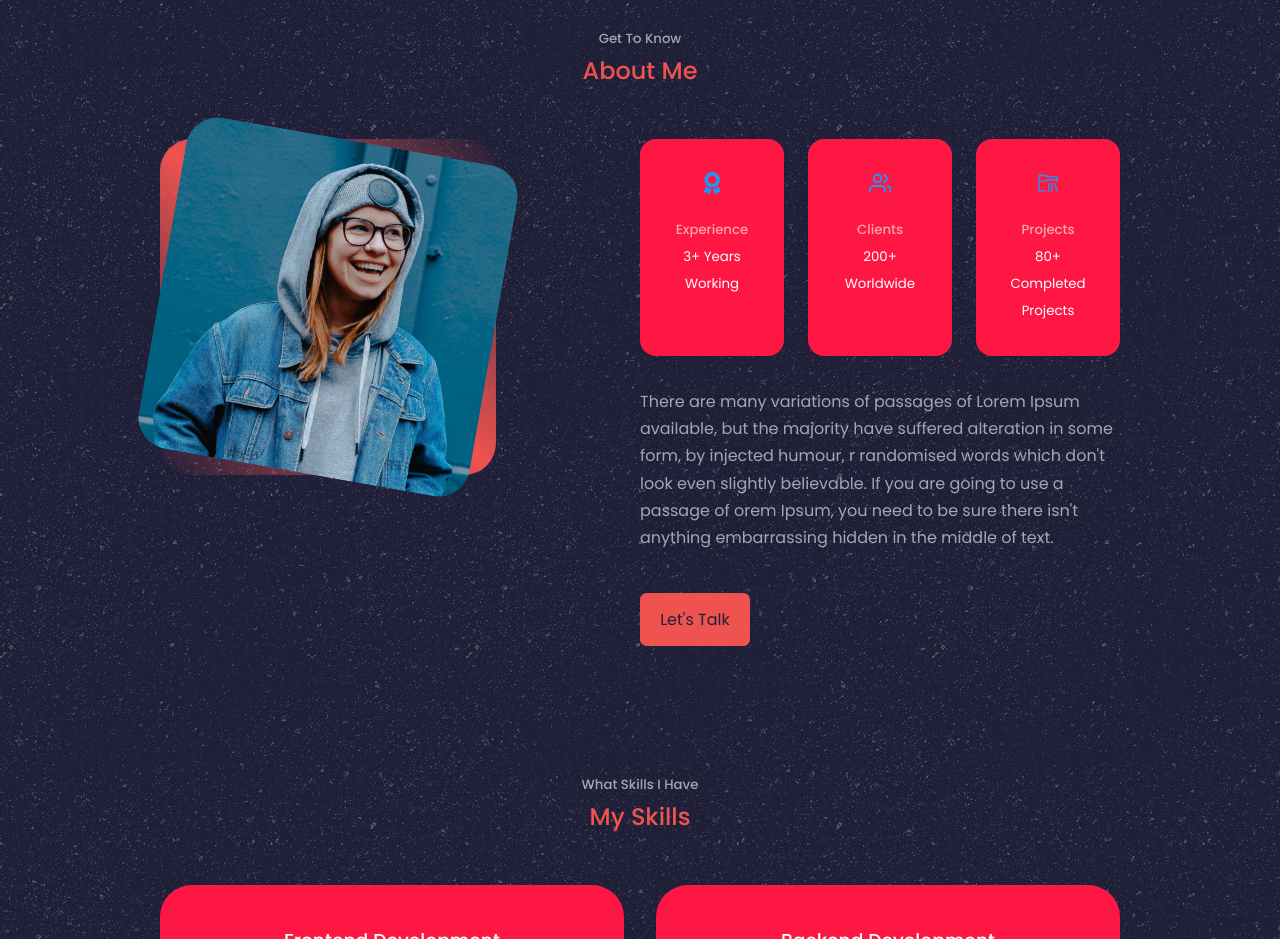
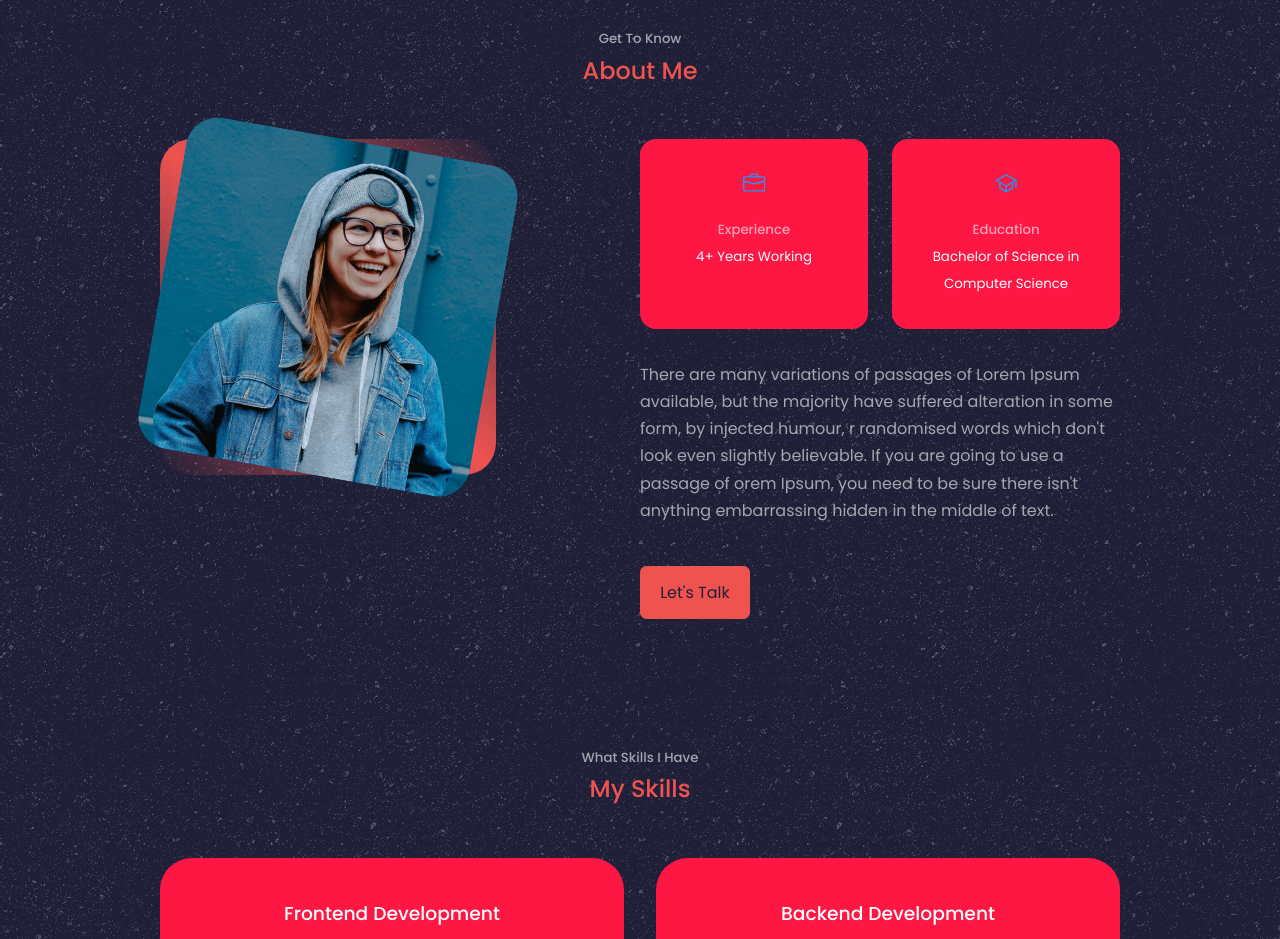
Before and after one commit to matthewmics/me, a React (Create React App) app: page / in a window 1280 px wide. Shown: the part 900-1839 px from the top of the page. Built offline with nearby package versions, Linux system fonts and the light colour scheme.

Commit message:
Update about content

```diff
--- a/src/components/about/About.jsx
+++ b/src/components/about/About.jsx
@@ -1,9 +1,8 @@
 import React from 'react'
 import './about.scss'
 import ME from '../../assets/me-about.jpg'
-import { FaAward } from 'react-icons/fa'
-import { FiUsers } from 'react-icons/fi'
-import { VscFolderLibrary } from 'react-icons/vsc'
+import { IoSchoolOutline } from 'react-icons/io5'
+import { BsBriefcase } from 'react-icons/bs'
 
 const About = () => {
   return (
@@ -19,19 +18,14 @@ const About = () => {
         <div className="about__content">
           <div className="about__cards">
             <article className='about__card'>
-              <FaAward className='about__icon'></FaAward>
+              <BsBriefcase className='about__icon'></BsBriefcase>
               <h5>Experience</h5>
-              <small>3+ Years Working</small>
+              <small>4+ Years Working</small>
             </article>
             <article className='about__card'>
-              <FiUsers className='about__icon'></FiUsers>
-              <h5>Clients</h5>
-              <small>200+ Worldwide</small>
-            </article>
-            <article className='about__card'>
-              <VscFolderLibrary className='about__icon'></VscFolderLibrary>
-              <h5>Projects</h5>
-              <small>80+ Completed Projects</small>
+              <IoSchoolOutline className='about__icon'></IoSchoolOutline>
+              <h5>Education</h5>
+              <small>Bachelor of Science in Computer Science</small>
             </article>
           </div>
 
--- a/src/components/about/about.scss
+++ b/src/components/about/about.scss
@@ -27,7 +27,7 @@
 
 .about__cards {
     display: grid;
-    grid-template-columns: repeat(3, 1fr);
+    grid-template-columns: repeat(2, 1fr);
     gap: 1.5rem;
 }
 
```
